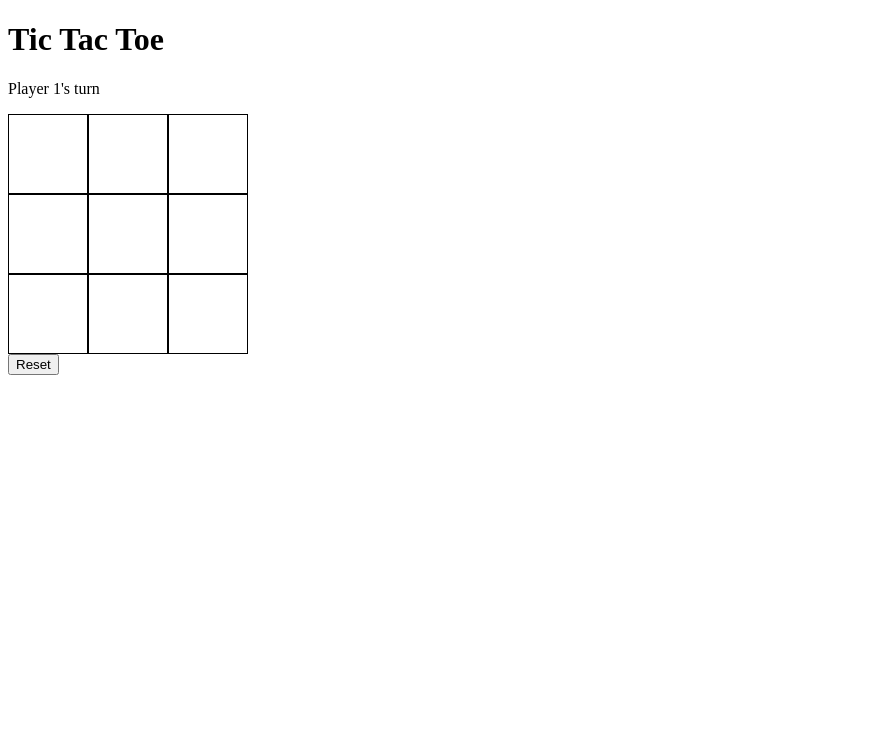
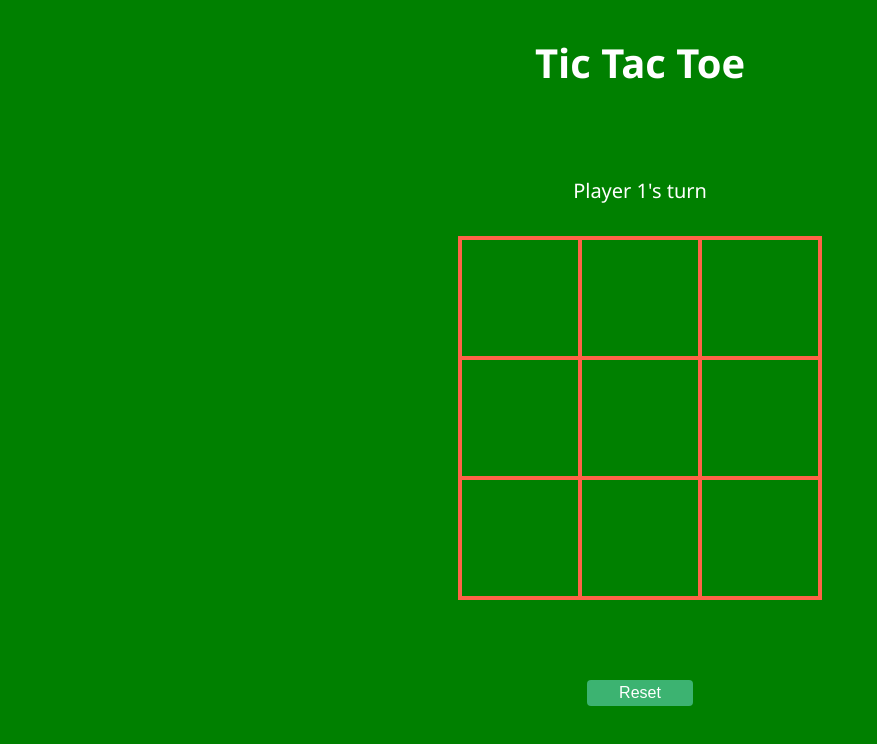
Before and after one commit to persistent-hustler/tic-tac-toe, a plain HTML site: page index.html in a window 1280 px wide. Shown: the whole page, without its empty margins (0-877 px from the left). Drawn offline with Linux system fonts and the light colour scheme.

Commit message:
Style the Page

```diff
--- a/style.css
+++ b/style.css
@@ -1,10 +1,52 @@
+:root {
+    --primary-color: #FF6347;
+    --accent-color: #3CB371;
+    font-family: 'Segoe UI', Tahoma, Geneva, Verdana, sans-serif;
+    --text-color: white;
+}
+
+body {
+    display: flex;
+    flex-direction: column;
+    justify-content: center;
+    align-items: center;
+    background: #008000;
+}
+
+h1 {
+    color: var(--text-color);
+    font-size: 40px;
+}
+
+p {
+    margin: 60px 0 32px;
+    font-size: 20px;
+    color: var(--text-color);
+}
+
 #board {
+    width: fit-content;
+    border: 2px solid var(--primary-color);
     display: grid;
-    grid-template-columns: repeat(3, 80px);
-    grid-template-rows: repeat(3, 80px);
-
+    grid-template-columns: repeat(3, 120px);
+    grid-template-rows: repeat(3, 120px);
+    color: var(--text-color);
 }
 
 #board > div {
-    border: 1px solid;
+    border: 2px solid var(--primary-color);
+    display: flex;
+    justify-content: center;
+    align-items: center;
+    font-size: 20px;
 }
+
+button {
+    margin-top: 80px;
+    padding: 4px 32px;
+    border-radius: 4px;
+    border: none;
+    background-color: var(--accent-color);
+    color: var(--text-color);
+    font-size: 16px;
+}
```
